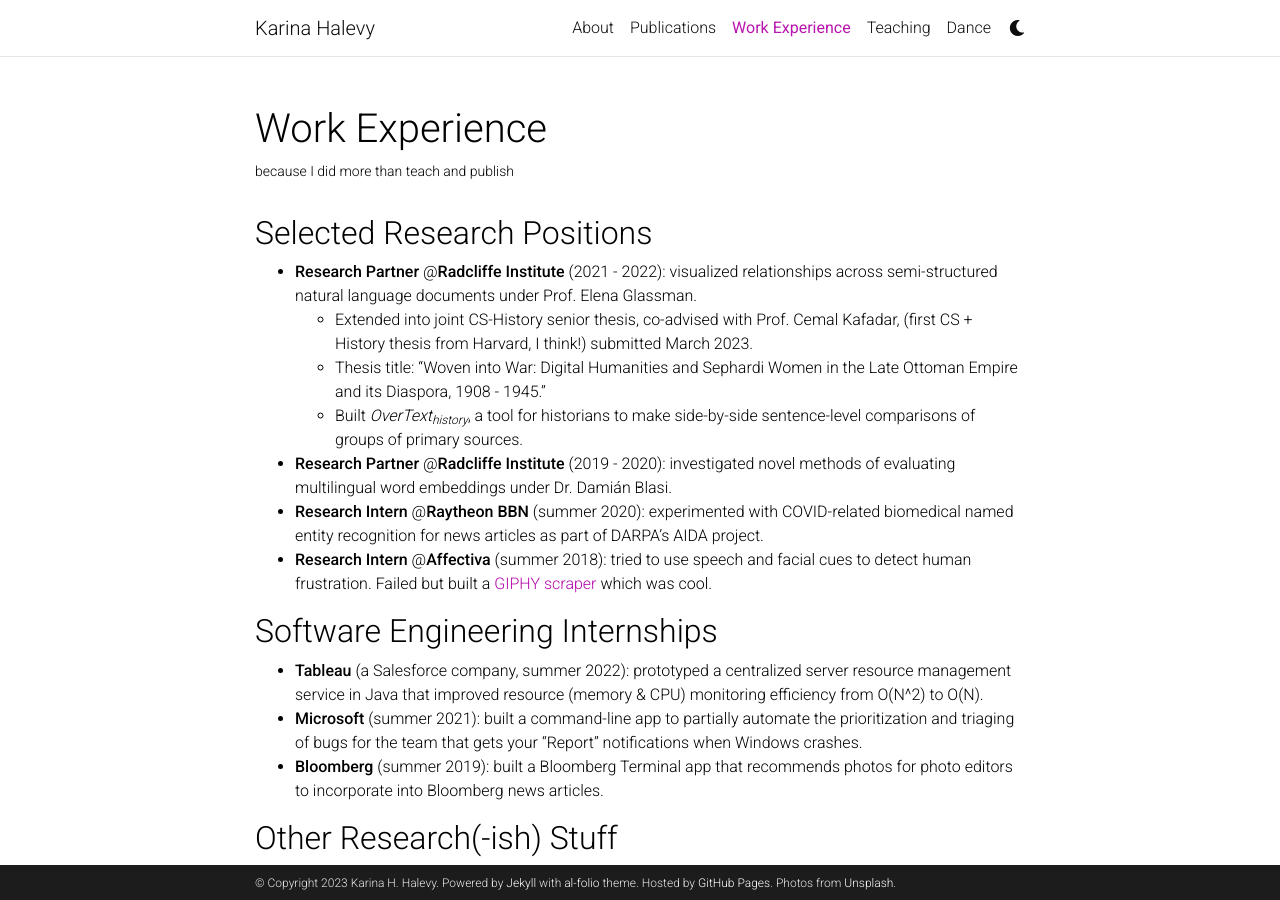
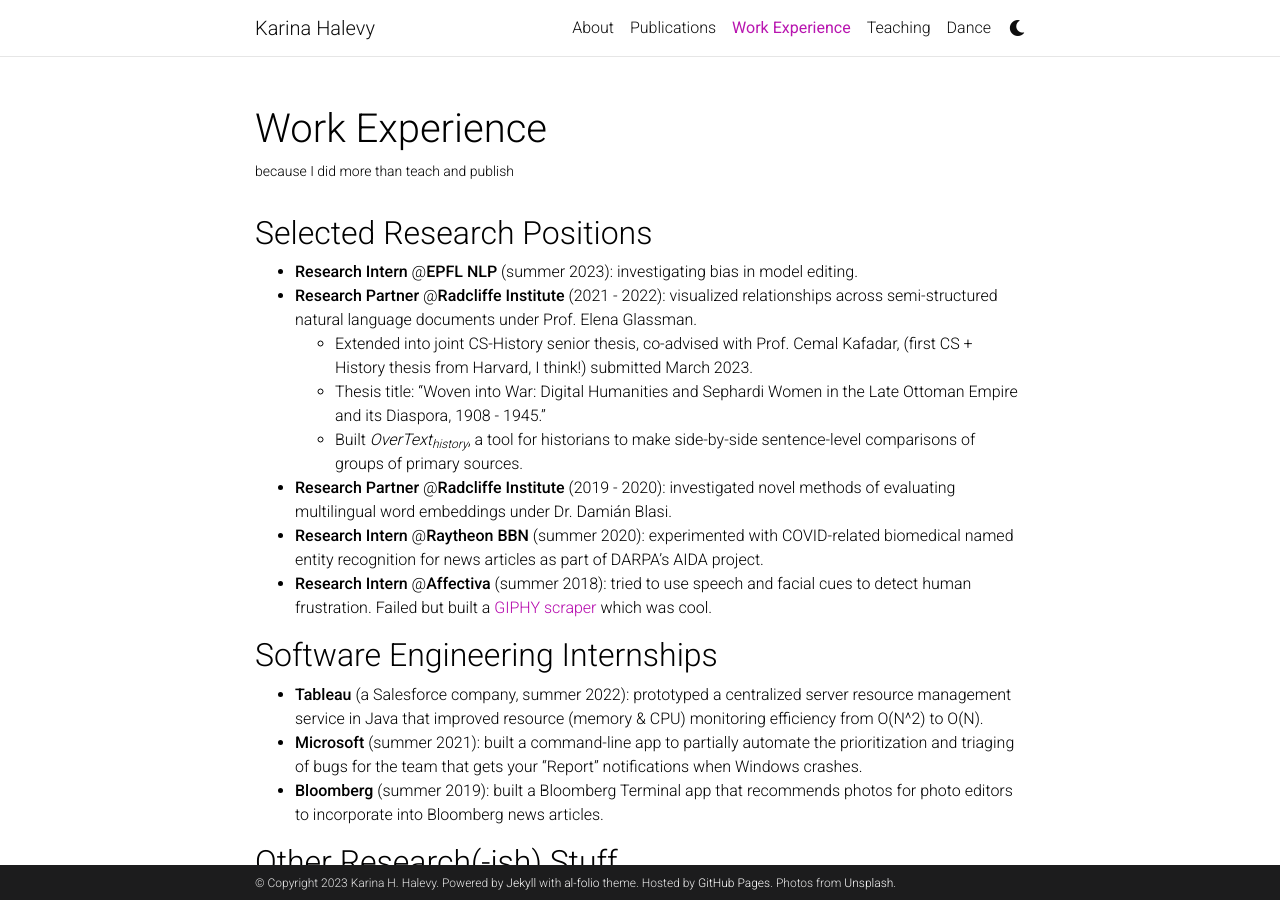
Before and after one commit to ENSCMA2/enscma2.github.io, a Jekyll site: the page built from _pages/experience.md, in a window 1280 px wide and 900 px high. Built offline with Jekyll 4.4.1, drawn with Linux system fonts in a browser that asks for light colours; comment, search, counter and statistics services are not loaded; a style sheet for code colours, icons or effects is not loaded.

Commit message:
Update experience.md

```diff
--- a/_pages/experience.md
+++ b/_pages/experience.md
@@ -10,6 +10,7 @@
 ---
 
 ## Selected Research Positions
+- **Research Intern** @**EPFL NLP** (summer 2023): investigating bias in model editing.
 - **Research Partner** @**Radcliffe Institute** (2021 - 2022): visualized relationships across semi-structured natural language documents under Prof. Elena Glassman.
   - Extended into joint CS-History senior thesis, co-advised with Prof. Cemal Kafadar, (first CS + History thesis from Harvard, I think!) submitted March 2023.
   - Thesis title: "Woven into War: Digital Humanities and Sephardi Women in the Late Ottoman Empire and its Diaspora, 1908 - 1945."
```
